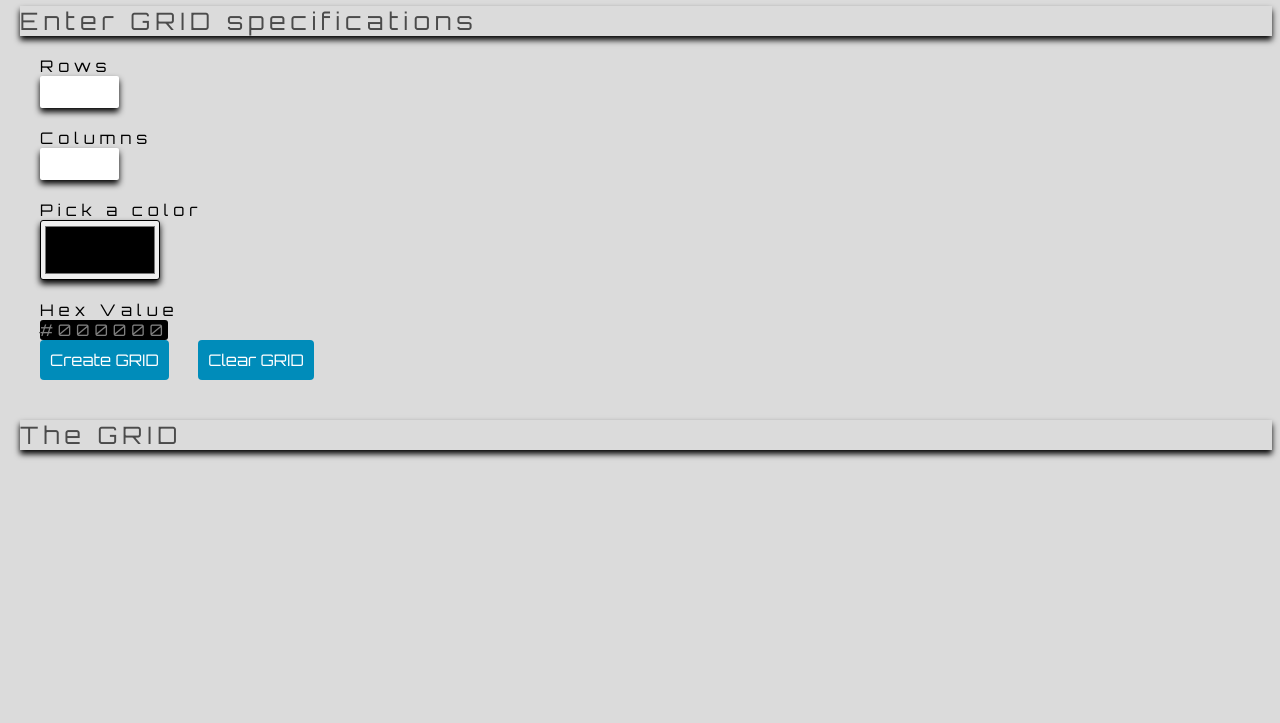
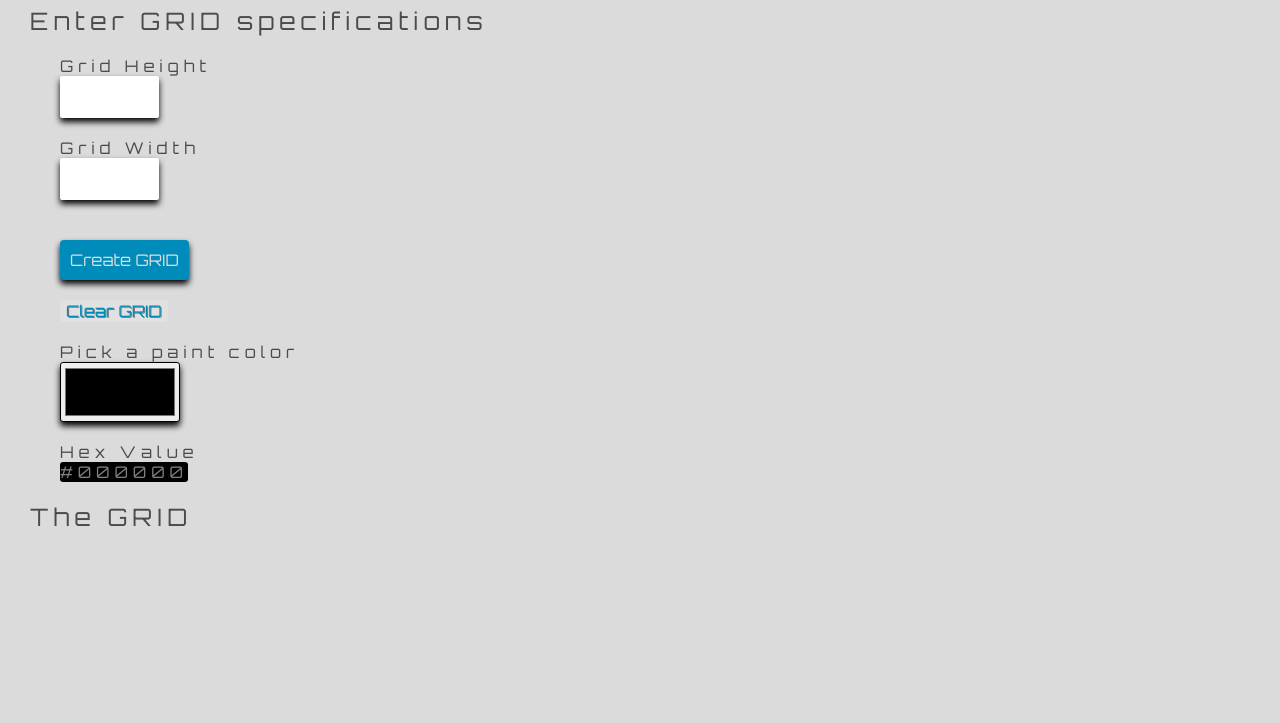
Before and after one commit to coreyderosa/grow-with-google, a plain HTML site: page PixelArtMaker/index.html in a window 1280 px wide. Shown: the part 77-800 px from the top of the page. Drawn offline with nearby package versions, Linux system fonts and the light colour scheme.

Commit message:
updated styling.

```diff
--- a/PixelArtMaker/index.html
+++ b/PixelArtMaker/index.html
@@ -14,11 +14,12 @@
     </head>
     <body>
       <h1>Pixel Art Maker</h1>
-      <section class="the-input">
+
         <h2>Enter GRID specifications</h2>
+    <section class="the-input-section">
 
         <div class="grid-rows">
-          <label>Rows<label>
+          <label>Grid Height<label>
             <br />
           <input class="rows-input" type="number" name="rows"
           id="rows-id" onchange="rowEnableCreate()">
@@ -26,7 +27,7 @@
         </div>
 
         <div class="grid-cols">
-          <label>Columns<label>
+          <label>Grid Width<label>
             <br />
           <input class="cols-input" type="number" name="cols"
           id="cols-id" onchange="colEnableCreate()">
@@ -34,7 +35,13 @@
         </div>
 
         <div>
-          <label>Pick a color</label>
+          <button class="create-button" id="create-id">Create GRID</button>
+          <br />
+          <button class="clear-button" id="clear-id">Clear GRID</button>
+        </div>
+
+        <div>
+          <label>Pick a paint color</label>
         </br>
           <input class="color-well" type="color" id="color-well-id"
           onchange="getColorDisplayHex()">
@@ -45,14 +52,9 @@
           </div>
         </div>
 
-        <div>
-          <button id="create-id">Create GRID</button>
-          <button id="clear-id">Clear GRID</button>
-        </div>
-
       </section>
 
-      <section class="the-grid">
+      <section class="the-grid-section">
         <h2>The GRID</h2>
         <div id="grid-id" class="container">
           <table id="table-id" class="table"></table>
--- a/PixelArtMaker/styles.css
+++ b/PixelArtMaker/styles.css
@@ -13,87 +13,98 @@ body {
   font-family: "Orbitron";
   background-color: rgb(219,219,219);
   letter-spacing: 5px;
-  /* display: block; */
-  /* justify-content: center; */
-  /* text-align: center; */
   margin-bottom: 20px;
-  margin-left: 20px;
+  margin-left: 30px;
 }
 
 h1{
   font-weight: 700;
   color: rgb(75,75,75);
+  max-width: fit-content;
 }
 
 h2{
   font-weight: 500;
   color: rgb(75,75,75);
-  box-shadow: 0 4px 6px 0 rgba(0,0,0,2);
+  /* box-shadow: 0 4px 6px 0 rgba(0,0,0,2); */
+  max-width: fit-content;
 }
 
-.height{
-/*  */
+.the-input-section{
+  margin-left: 30px;
 }
 
 label{
-  margin-left: 20px;
+  color: rgb(75,75,75);
 }
 
 .rows-input{
-  height: 30px;
-  max-width: 75px;
+  font-family: "Orbitron";
+  height: 40px;
+  max-width: 95px;
   font-size: 30px;
   text-align: center;
   box-shadow: 0 4px 6px 0 rgba(0,0,0,2);
   border: none;
   border-radius: 2px;
   margin-bottom: 20px;
-  margin-left: 20px;
 }
 
 .cols-input{
-  height: 30px;
-  max-width: 75px;
+  font-family: "Orbitron";
+  height: 40px;
+  max-width: 95px;
   font-size: 30px;
   text-align: center;
   box-shadow: 0 4px 6px 0 rgba(0,0,0,2);
   border: none;
   border-radius: 2px;
   margin-bottom: 20px;
-  margin-left: 20px;
 }
 
-button{
+.create-button{
   font-family: "Orbitron";
-  margin-bottom: 20px;
-  margin-left: 20px;
+  margin-top: 20px;
+  /* margin-bottom: 20px; */
   border-radius: 4px;
   background-color: #008CBA;
   border: none;
-  color: white;
+  color: rgb(219,219,219);
   padding: 10px;
   text-align: center;
   text-decoration: none;
   display: inline-block;
   font-size: 16px;
   cursor: pointer;
+  box-shadow: 0 4px 6px 0 rgba(0,0,0,2);
 }
 
-
+.clear-button{
+  font-family: "Orbitron";
+  font-weight: 400;
+  margin-top: 20px;
+  margin-bottom: 20px;
+  border-radius: 4px;
+  border: none;
+  color: #008CBA;
+  text-align: center;
+  text-decoration: none;
+  display: inline-block;
+  font-size: 16px;
+  cursor: pointer;
+  text-shadow: 1px 1px grey;
+}
 
 .hex-value-title{
   font-weight: 400;
   margin-bottom: 20px;
-  margin-left: 20px;
-
 }
 
 .hex-value{
   border-radius: 3px;
   color: gray;
-  text-shadow: -1px 0 black, 0 1px black, 1px 0 black, 0 -1px black;
   margin-bottom: 20px;
-  margin-left: 20px;}
+}
 
 .color-well{
   /* border-radius: 50%; */
@@ -102,20 +113,7 @@ button{
   height: 60px;
   box-shadow: 0 4px 6px 0 rgba(0,0,0,2);
   margin-bottom: 20px;
-  margin-left: 20px;
   cursor: pointer;
-}
-
-.the-grid{
-  font-weight: 400;
-}
-
-#grid-id{
-  /* border: 2px solid green; */
-}
-
-.container{
-
 }
 
 .table{
@@ -127,17 +125,7 @@ td{
 }
 
 #grid-lines{
-  border: 0.1px solid rgb(170,170,170);
+  border: 0.1px solid rgb(75,75,75);
   width: 20px;
   height: 20px;
 }
-
-
-/* Footer */
-.footer {
-    …
-}
-
-.footer-nav {
-    …
-}
```
